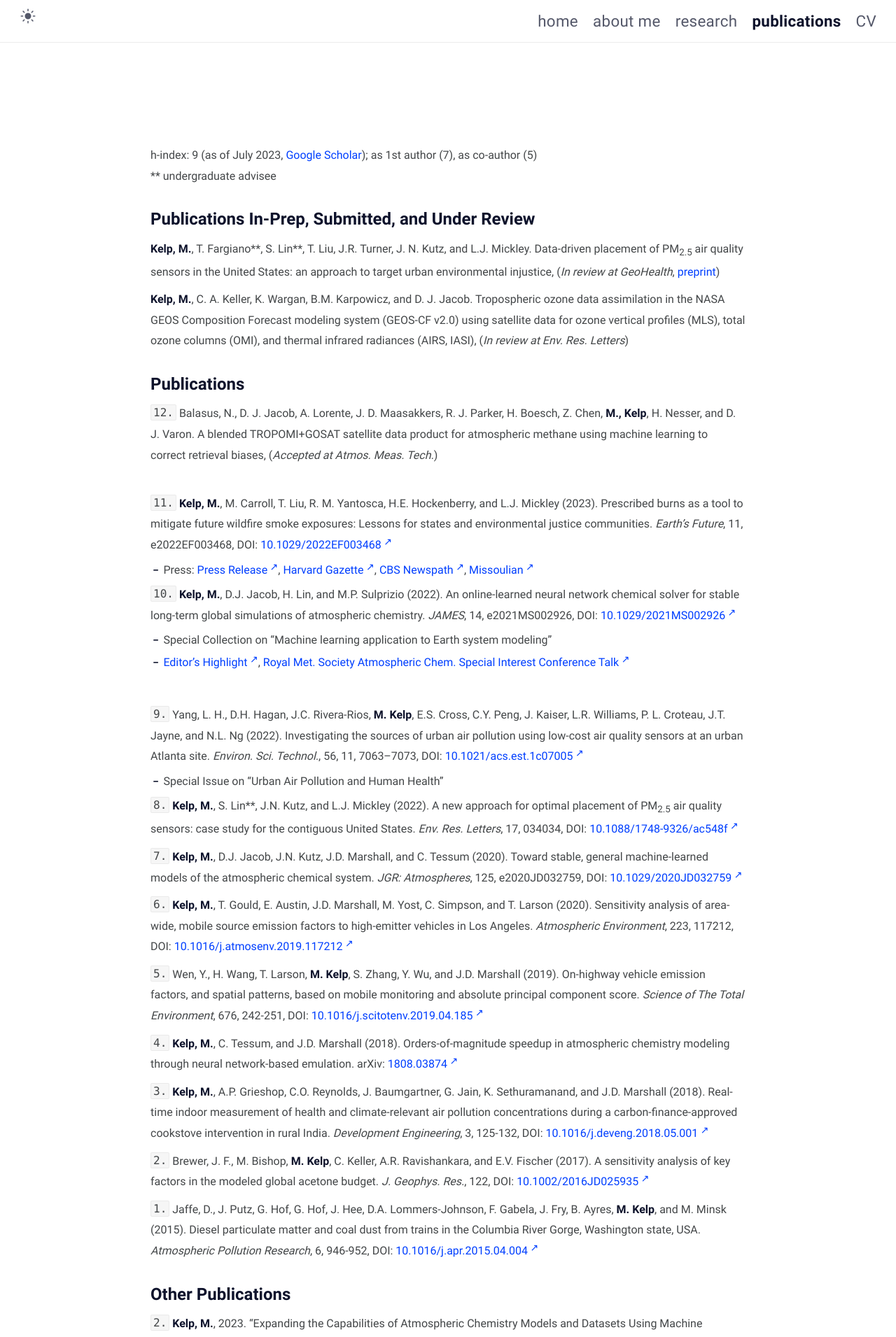
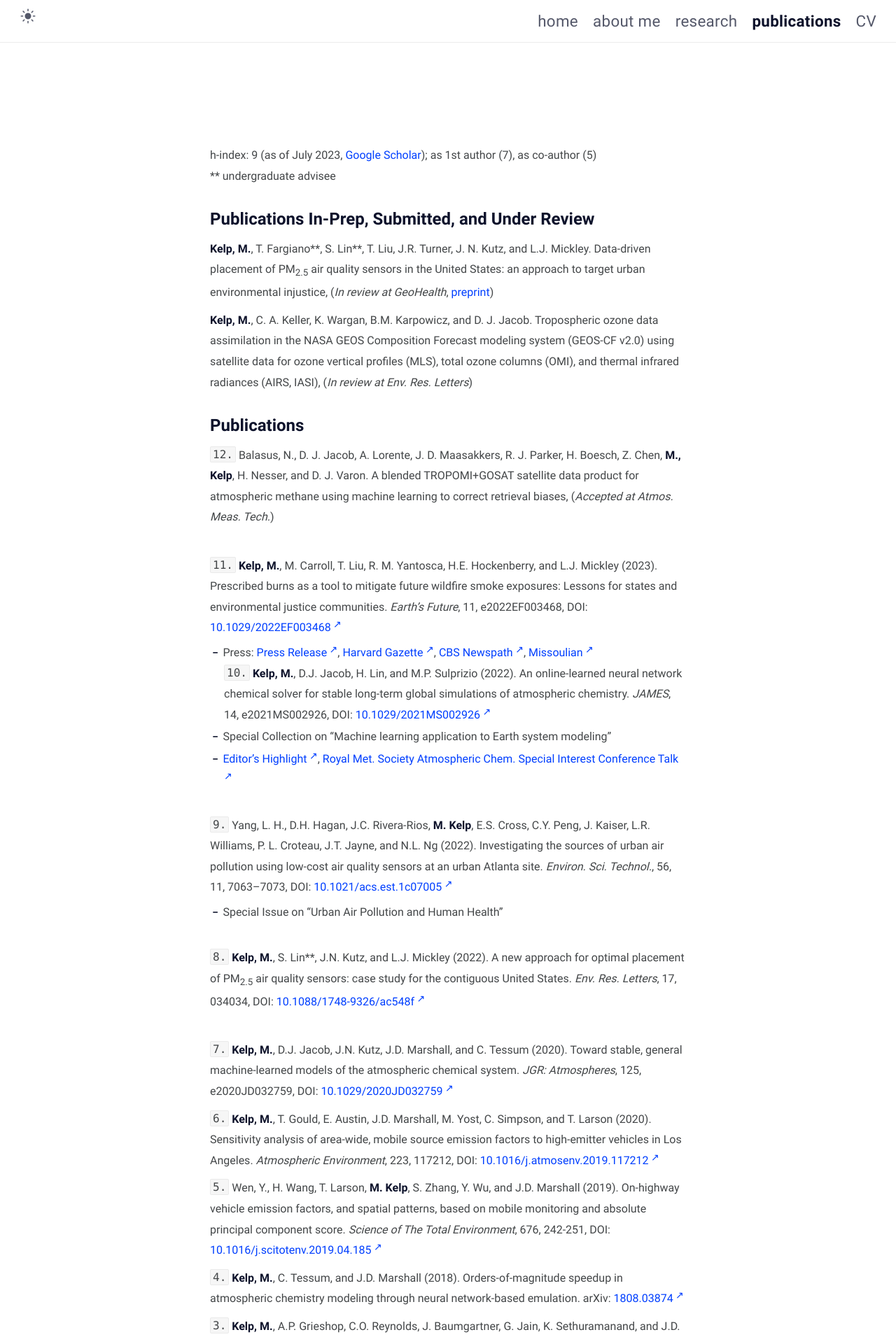
Before and after one commit to mkelp/mkelp.github.io, a Jekyll site: the page built from publications.md, in a window 1280 px wide. Shown: the top 1911 px of the page at 70% size. Built offline with Jekyll 4.4.1, drawn with Linux system fonts in a browser that asks for light colours.

Commit message:
july 17s

```diff
--- a/_sass/main.scss
+++ b/_sass/main.scss
@@ -36,7 +36,7 @@ $dark-gray: #767f87;
 
 // Width of the content area
 $wide-size: 2000px; //890px
-$narrow-size: 890px;
+$narrow-size: 720px;
 
 // Padding unit
 $spacing-full: 20px; //30px
--- a/publications.md
+++ b/publications.md
@@ -30,23 +30,21 @@ air quality sensors in the United States: an approach to target urban environmen
 * Press: [Press Release](https://seas.harvard.edu/news/2023/06/how-prescribed-burns-could-limit-megafires-california-oregon-and-washington?utm_content=buffer31c4b&utm_medium=social&utm_source=twitter.com&utm_campaign=Buffer%7D%7BPress){:target="_blank"}, [Harvard Gazette](https://news.harvard.edu/gazette/story/2023/06/how-prescribed-burns-could-limit-megafires-in-u-s-west/?utm_source=SilverpopMailing&utm_medium=email&utm_campaign=Daily%20Gazette%2020230615%20(1)%7D%7BHarvard){:target="_blank"}, [CBS Newspath](http://www.newson6.com/story/64b03b31b48d07072d5e2e82/how-to-prevent-wildfire-smoke-scientists-say-more-fires-may-be-the-answer%7D%7BCBS){:target="_blank"}, [Missoulian](https://missoulian.com/news/local/more-fire-could-help-pacific-states/article_6d25a198-0f9d-11ee-a933-3f7779387b91.html%7d%7bmissoulian){:target="_blank"}
 <!-- ## **2022** -->
 <br />
-
 `10.` **Kelp, M.**, D.J. Jacob, H. Lin, and M.P. Sulprizio (2022). An online-learned neural network chemical
 solver for stable long-term global simulations of atmospheric chemistry. *JAMES*, 14, e2021MS002926, DOI: [10.1029/2021MS002926](https://doi.org/10.1029/2021MS002926){:target="_blank"} <br />
 * Special Collection on “Machine learning application to Earth system modeling”
 * [Editor's Highlight](https://eos.org/editor-highlights/accurate-and-fast-emulation-with-online-machine-learning){:target="_blank"}, [Royal Met. Society Atmospheric Chem. Special Interest Conference Talk](https://youtu.be/AKomky52rPU?t=5561){:target="_blank"}
 
 <br>
-
 `9.` Yang, L. H., D.H. Hagan, J.C. Rivera-Rios, **M. Kelp**, E.S. Cross, C.Y. Peng, J. Kaiser, L.R. Williams, P. L. Croteau, J.T. Jayne, and N.L. Ng (2022). Investigating the sources of urban air pollution using low-cost air quality sensors at an urban Atlanta site. *Environ. Sci. Technol.*, 56, 11, 7063–7073, DOI: [10.1021/acs.est.1c07005](https://pubs.acs.org/doi/10.1021/acs.est.1c07005){:target="_blank"} <br />
 * Special Issue on "Urban Air Pollution and Human Health"
 
+<br />
 `8.` **Kelp, M.**, S. Lin\*\*, J.N. Kutz, and L.J. Mickley (2022). A new approach for optimal placement of PM<sub>2.5</sub>
 air quality sensors: case study for the contiguous United States. *Env. Res. Letters*, 17, 034034, DOI: [10.1088/1748-9326/ac548f](https://iopscience.iop.org/article/10.1088/1748-9326/ac548f){:target="_blank"}
 
-
 <!-- ## **2020** -->
-
+<br />
 `7.` **Kelp, M.**, D.J. Jacob, J.N. Kutz, J.D. Marshall, and C. Tessum (2020). Toward stable, general
 machine-learned models of the atmospheric chemical system. *JGR: Atmospheres*, 125, e2020JD032759,
 DOI: [10.1029/2020JD032759](https://agupubs.onlinelibrary.wiley.com/doi/10.1029/2020JD032759){:target="_blank"}
```
